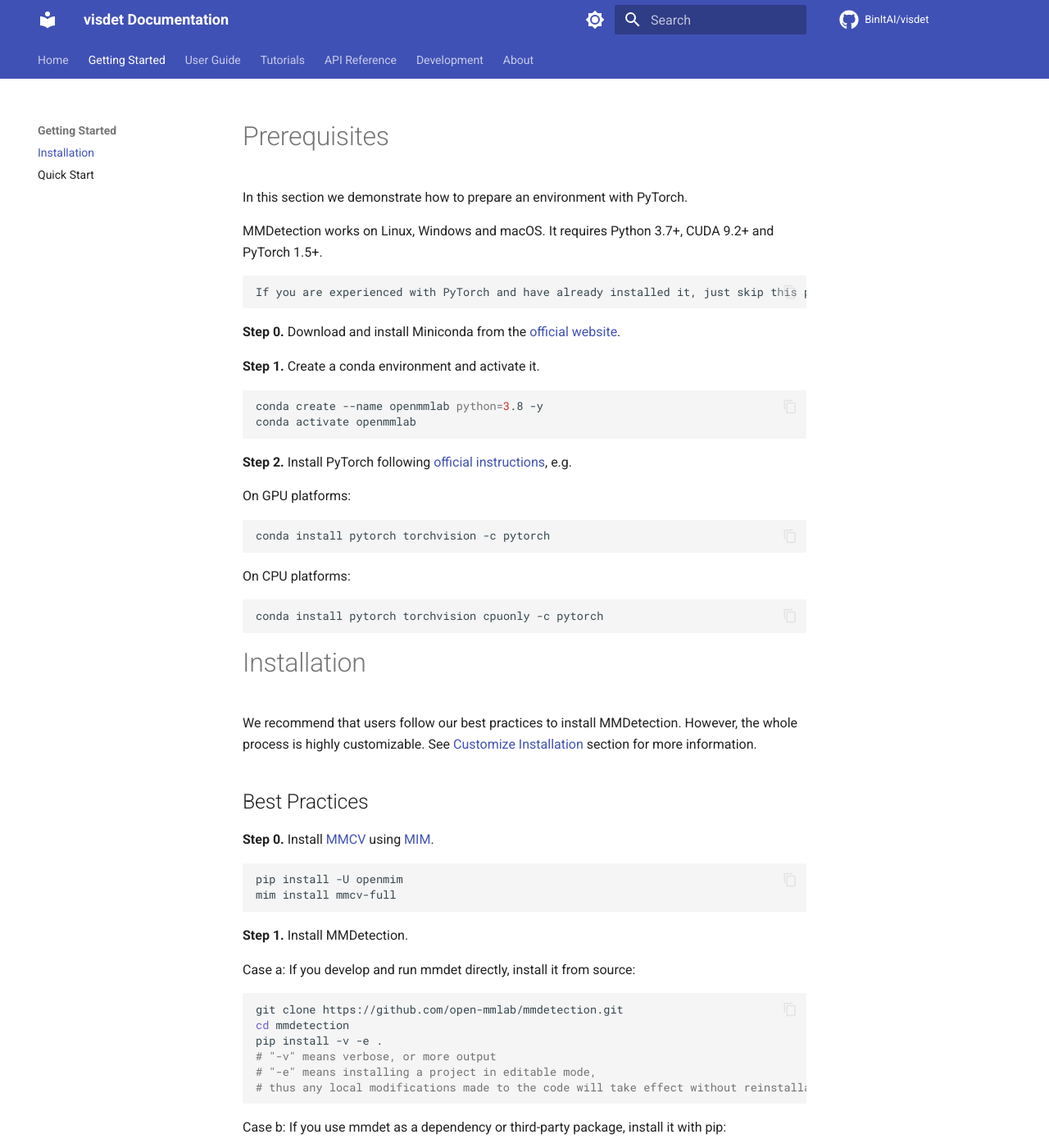
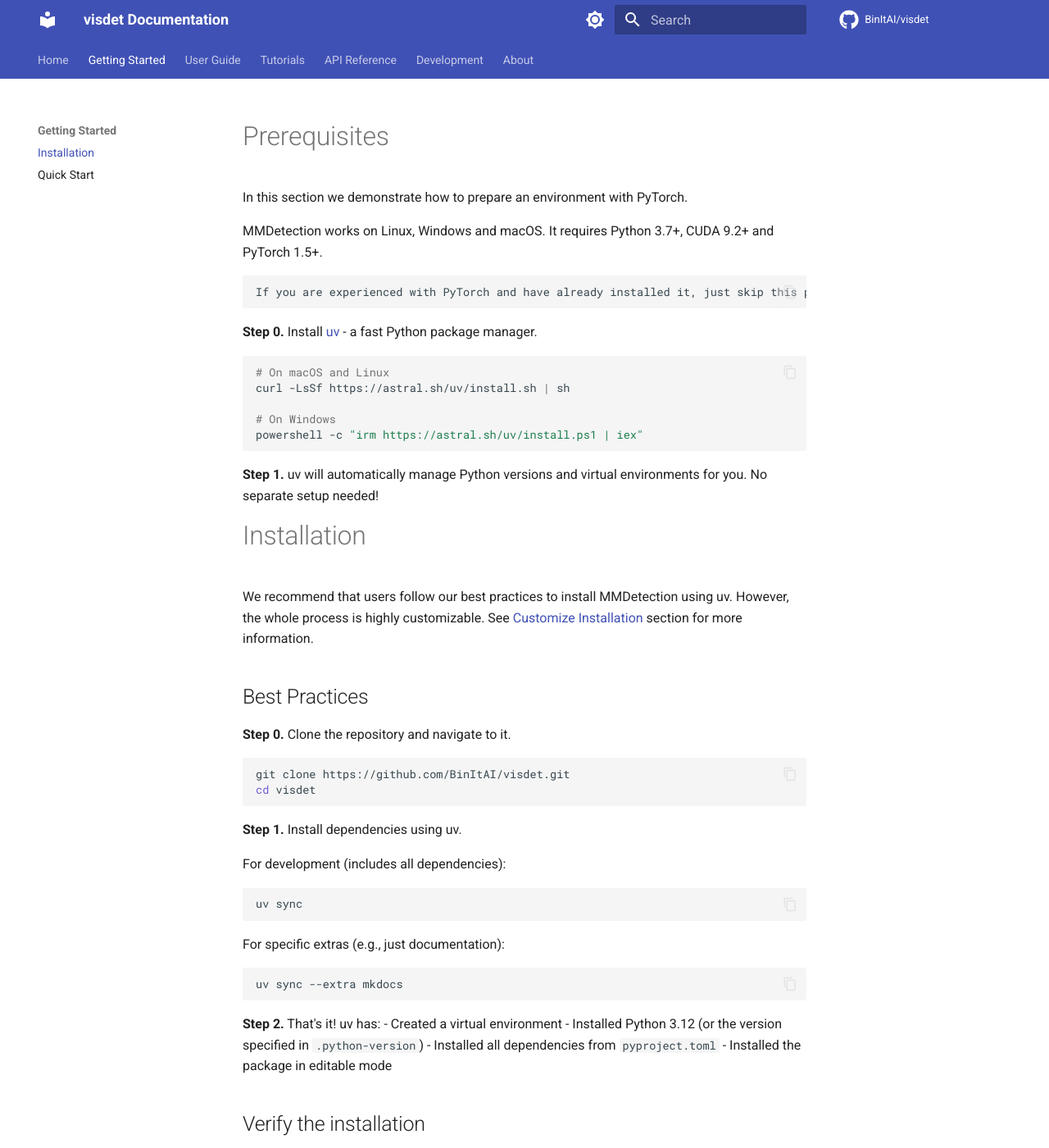
Before and after one commit to BinItAI/visdet, an MkDocs documentation site: the page built from mkdocs_docs/getting-started/installation.md, in a window 1280 px wide and 1400 px high. Shown: the whole window at 82% size. Built offline with MkDocs 1.6.1 and Material for MkDocs 9.7.7, drawn with Linux system fonts in a browser that asks for light colours; comment, search, counter and statistics services are not loaded; the version menu is left out; some of the changed text lies outside the part shown.

Commit message:
Update all installation documentation to use uv
Replace pip/conda installation instructions with uv equivalents:
- Installation guide now shows uv sync instead of pip install
- Contributing guides updated with uv run commands
- Tutorial prerequisites updated to use uv add instead of pip install
- Added section on running commands with uv
- Includes instructions for uv installation on different platforms

This makes the documentation consistent with the project's use of uv
as the primary package manager.

````diff
--- a/mkdocs_docs/getting-started/installation.md
+++ b/mkdocs_docs/getting-started/installation.md
@@ -8,60 +8,50 @@
 If you are experienced with PyTorch and have already installed it, just skip this part and jump to the [next section](#installation). Otherwise, you can follow these steps for the preparation.
 ```
 
-**Step 0.** Download and install Miniconda from the [official website](https://docs.conda.io/en/latest/miniconda.html).
-
-**Step 1.** Create a conda environment and activate it.
+**Step 0.** Install [uv](https://docs.astral.sh/uv/) - a fast Python package manager.
 
 ```shell
-conda create --name openmmlab python=3.8 -y
-conda activate openmmlab
+# On macOS and Linux
+curl -LsSf https://astral.sh/uv/install.sh | sh
+
+# On Windows
+powershell -c "irm https://astral.sh/uv/install.ps1 | iex"
 ```
 
-**Step 2.** Install PyTorch following [official instructions](https://pytorch.org/get-started/locally/), e.g.
-
-On GPU platforms:
-
-```shell
-conda install pytorch torchvision -c pytorch
-```
-
-On CPU platforms:
-
-```shell
-conda install pytorch torchvision cpuonly -c pytorch
-```
+**Step 1.** uv will automatically manage Python versions and virtual environments for you. No separate setup needed!
 
 # Installation
 
-We recommend that users follow our best practices to install MMDetection. However, the whole process is highly customizable. See [Customize Installation](#customize-installation) section for more information.
+We recommend that users follow our best practices to install MMDetection using uv. However, the whole process is highly customizable. See [Customize Installation](#customize-installation) section for more information.
 
 ## Best Practices
 
-**Step 0.** Install [MMCV](https://github.com/open-mmlab/mmcv) using [MIM](https://github.com/open-mmlab/mim).
+**Step 0.** Clone the repository and navigate to it.
 
 ```shell
-pip install -U openmim
-mim install mmcv-full
+git clone https://github.com/BinItAI/visdet.git
+cd visdet
 ```
 
-**Step 1.** Install MMDetection.
+**Step 1.** Install dependencies using uv.
 
-Case a: If you develop and run mmdet directly, install it from source:
+For development (includes all dependencies):
 
 ```shell
-git clone https://github.com/open-mmlab/mmdetection.git
-cd mmdetection
-pip install -v -e .
-# "-v" means verbose, or more output
-# "-e" means installing a project in editable mode,
-# thus any local modifications made to the code will take effect without reinstallation.
+uv sync
 ```
 
-Case b: If you use mmdet as a dependency or third-party package, install it with pip:
+For specific extras (e.g., just documentation):
 
 ```shell
-pip install mmdet
+uv sync --extra mkdocs
 ```
+
+**Step 2.** That's it! uv has:
+- Created a virtual environment
+- Installed Python 3.12 (or the version specified in `.python-version`)
+- Installed all dependencies from `pyproject.toml`
+- Installed the package in editable mode
 
 ## Verify the installation
 
@@ -70,24 +60,23 @@
 **Step 1.** We need to download config and checkpoint files.
 
 ```shell
-mim download mmdet --config yolov3_mobilenetv2_320_300e_coco --dest .
+uv run mim download mmdet --config yolov3_mobilenetv2_320_300e_coco --dest .
 ```
 
 The downloading will take several seconds or more, depending on your network environment. When it is done, you will find two files `yolov3_mobilenetv2_320_300e_coco.py` and `yolov3_mobilenetv2_320_300e_coco_20210719_215349-d18dff72.pth` in your current folder.
 
 **Step 2.** Verify the inference demo.
 
-Option (a). If you install mmdetection from source, just run the following command.
-
 ```shell
-python demo/image_demo.py demo/demo.jpg yolov3_mobilenetv2_320_300e_coco.py yolov3_mobilenetv2_320_300e_coco_20210719_215349-d18dff72.pth --device cpu --out-file result.jpg
+uv run python demo/image_demo.py demo/demo.jpg yolov3_mobilenetv2_320_300e_coco.py yolov3_mobilenetv2_320_300e_coco_20210719_215349-d18dff72.pth --device cpu --out-file result.jpg
 ```
 
 You will see a new image `result.jpg` on your current folder, where bounding boxes are plotted on cars, benches, etc.
 
-Option (b). If you install mmdetection with pip, open you python interpreter and copy&paste the following codes.
+Alternatively, you can run Python code directly:
 
 ```python
+# Run with: uv run python
 from mmdet.apis import init_detector, inference_detector
 
 config_file = 'yolov3_mobilenetv2_320_300e_coco.py'
@@ -110,19 +99,22 @@
 Please make sure the GPU driver satisfies the minimum version requirements. See [this table](https://docs.nvidia.com/cuda/cuda-toolkit-release-notes/index.html#cuda-major-component-versions__table-cuda-toolkit-driver-versions) for more information.
 
 ```{note}
-Installing CUDA runtime libraries is enough if you follow our best practices, because no CUDA code will be compiled locally. However if you hope to compile MMCV from source or develop other CUDA operators, you need to install the complete CUDA toolkit from NVIDIA's [website](https://developer.nvidia.com/cuda-downloads), and its version should match the CUDA version of PyTorch. i.e., the specified version of cudatoolkit in `conda install` command.
+uv handles PyTorch installation automatically based on your `pyproject.toml` configuration. For specific CUDA versions, you may need to configure the PyTorch index URL in your project settings.
 ```
 
-### Install MMCV without MIM
+### Installing additional packages
 
-MMCV contains C++ and CUDA extensions, thus depending on PyTorch in a complex way. MIM solves such dependencies automatically and makes the installation easier. However, it is not a must.
-
-To install MMCV with pip instead of MIM, please follow [MMCV installation guides](https://mmcv.readthedocs.io/en/latest/get_started/installation.html). This requires manually specifying a find-url based on PyTorch version and its CUDA version.
-
-For example, the following command install mmcv-full built for PyTorch 1.10.x and CUDA 11.3.
+To add additional packages to your project:
 
 ```shell
-pip install mmcv-full -f https://download.openmmlab.com/mmcv/dist/cu113/torch1.10/index.html
+# Add a new dependency
+uv add package-name
+
+# Add a development dependency
+uv add --dev package-name
+
+# Add an optional dependency to a specific group
+uv add --optional group-name package-name
 ```
 
 ### Install on CPU-only platforms
@@ -156,30 +148,27 @@
 
 ### Install on Google Colab
 
-[Google Colab](https://research.google.com/) usually has PyTorch installed,
-thus we only need to install MMCV and MMDetection with the following commands.
+[Google Colab](https://research.google.com/) usually has PyTorch installed.
+Here's how to install visdet with uv on Colab:
 
-**Step 1.** Install [MMCV](https://github.com/open-mmlab/mmcv) using [MIM](https://github.com/open-mmlab/mim).
+**Step 1.** Install uv in Colab.
 
 ```shell
-!pip3 install openmim
-!mim install mmcv-full
+!curl -LsSf https://astral.sh/uv/install.sh | sh
 ```
 
-**Step 2.** Install MMDetection from the source.
+**Step 2.** Clone and install visdet.
 
 ```shell
-!git clone https://github.com/open-mmlab/mmdetection.git
-%cd mmdetection
-!pip install -e .
+!git clone https://github.com/BinItAI/visdet.git
+%cd visdet
+!uv sync
 ```
 
 **Step 3.** Verification.
 
 ```python
-import mmdet
-print(mmdet.__version__)
-# Example output: 2.23.0
+!uv run python -c "import mmdet; print(mmdet.__version__)"
 ```
 
 ```{note}
@@ -188,7 +177,7 @@
 
 ### Using MMDetection with Docker
 
-We provide a [Dockerfile](https://github.com/open-mmlab/mmdetection/blob/master/docker/Dockerfile) to build an image. Ensure that your [docker version](https://docs.docker.com/engine/install/) >=19.03.
+We provide a [Dockerfile](https://github.com/BinItAI/visdet/blob/master/docker/Dockerfile) to build an image. Ensure that your [docker version](https://docs.docker.com/engine/install/) >=19.03.
 
 ```shell
 # build an image with PyTorch 1.6, CUDA 10.1
@@ -202,7 +191,37 @@
 docker run --gpus all --shm-size=8g -it -v {DATA_DIR}:/mmdetection/data mmdetection
 ```
 
+### Running commands with uv
+
+All commands should be prefixed with `uv run` to ensure they use the project's virtual environment:
+
+```shell
+# Running Python scripts
+uv run python your_script.py
+
+# Running installed CLI tools
+uv run pytest tests/
+
+# Running pre-commit hooks
+uv run pre-commit run --all-files
+
+# Building documentation
+uv run mkdocs build
+```
+
+Alternatively, you can activate the virtual environment manually:
+
+```shell
+source .venv/bin/activate  # On Linux/macOS
+# or
+.venv\Scripts\activate  # On Windows
+
+# Now you can run commands without 'uv run' prefix
+python your_script.py
+pytest tests/
+```
+
 ## Trouble shooting
 
 If you have some issues during the installation, please first view the [FAQ](faq.md) page.
-You may [open an issue](https://github.com/open-mmlab/mmdetection/issues/new/choose) on GitHub if no solution is found.
+You may [open an issue](https://github.com/BinItAI/visdet/issues/new/choose) on GitHub if no solution is found.
````
Also changed, not shown: mkdocs_docs/about/contributing.md (+11 -4 lines), mkdocs_docs/development/contributing.md (+11 -4 lines), mkdocs_docs/tutorials/pytorch2onnx.md (+3 -3 lines), mkdocs_docs/tutorials/useful_hooks.md (+1 -1 lines).
